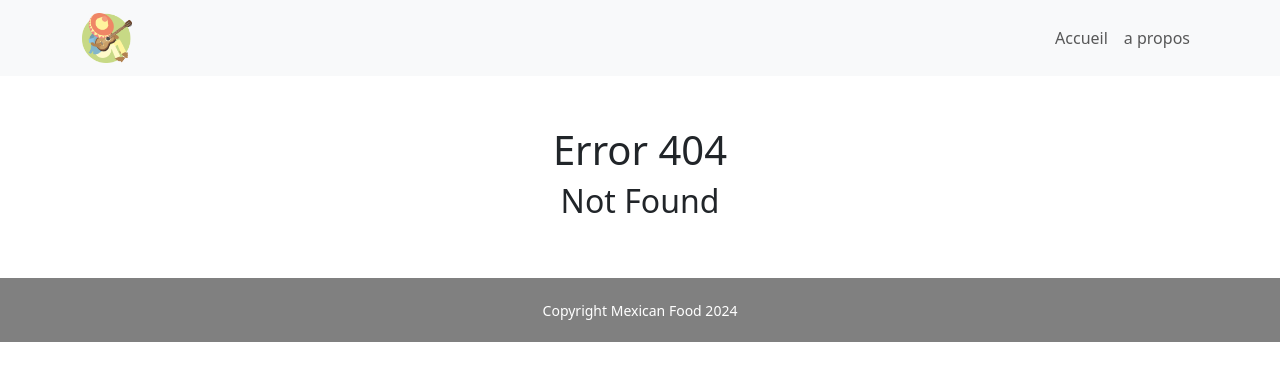
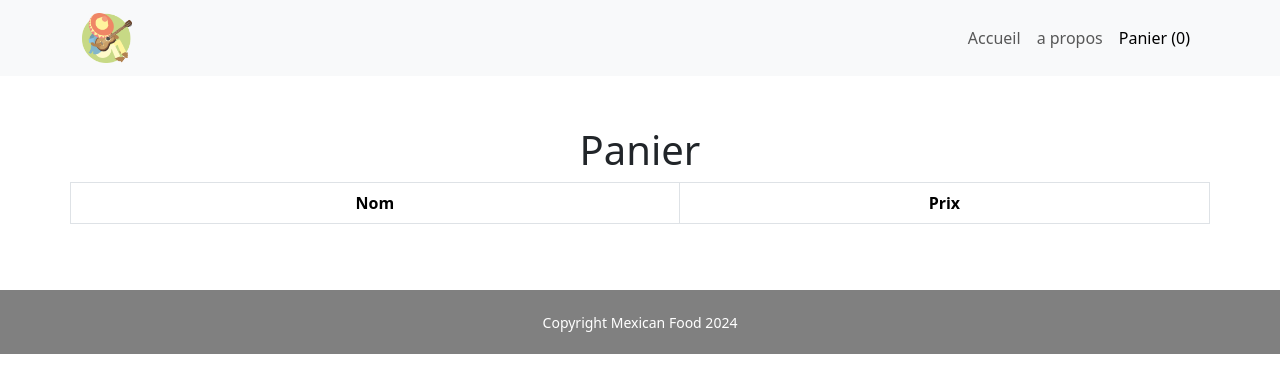
Before and after one commit to MattMatt-aka-Matt/react-app, a React (Create React App) app: page /cart in a window 1280 px wide. Before the commit this address had no page. Shown: the top 392 px of the page. Built offline with nearby package versions, Linux system fonts and the light colour scheme.

Commit message:
add cart

```diff
--- a/src/App.js
+++ b/src/App.js
@@ -2,19 +2,29 @@
 import Home from "./pages/Home.jsx";
 import Layout from "./components/Layout.jsx";
 import { Route, Routes } from "react-router-dom";
+import React, {useState } from 'react';
 import DishDetails from "./pages/DishDetails.jsx";
 import NotFound from "./pages/NotFound.jsx";
 import About from "./pages/About.jsx";
+import Cart from "./pages/Cart.jsx";
 
 function App() {
+
+  const [cart, setCart] = useState([]);
+
+  const addToCart = (item) => {
+    setCart([...cart, item]);
+  };
+
   return (
     <div className="App">
       <Routes>
-        <Route element={<Layout />}>
+      <Route element={<Layout cart={cart}/>}>
           <Route index element={<Home />} />
-          <Route path="/plat/:slug" element={<DishDetails />} />
+          <Route path="/plat/:slug" element={<DishDetails addToCart={addToCart}/>} />
           <Route path="*" element={<NotFound />} />
           <Route path="/about" element={<About />} />
+          <Route path="/cart" element={<Cart cart={cart}/>} />
         </Route>
       </Routes>
     </div>
--- a/src/components/Header.jsx
+++ b/src/components/Header.jsx
@@ -5,7 +5,7 @@
 import { NavLink } from "react-router-dom";
 import logo from "../assets/images/logo.webp";
 
-function Header() {
+function Header({ cart }) {
   return (
     <header>
       <Navbar expand="lg" className="bg-body-tertiary">
@@ -29,6 +29,9 @@
               <NavLink className="nav-link" to="/about">
                 a propos
               </NavLink>
+              <NavLink className="nav-link" to="/cart">
+                Panier ({cart.length})
+              </NavLink>
             </Nav>
           </Navbar.Collapse>
         </Container>
--- a/src/components/Layout.jsx
+++ b/src/components/Layout.jsx
@@ -4,15 +4,16 @@
 import { Outlet } from "react-router-dom";
 
 
-function Layout({ children }) {
+  const Layout = ({cart}) => {
       return (
           <>
-      <Header />
+              <Header cart={cart}/>
               <main>
-        <Outlet />
+                  <Outlet/>
               </main>
-      <Footer />
+              <Footer/>
           </>
       );
-}
+  };
+
   export default Layout;
--- /dev/null
+++ b/src/pages/Cart.jsx
@@ -0,0 +1,33 @@
+import Container from "react-bootstrap/Container";
+import Row from "react-bootstrap/Row";
+import Table from 'react-bootstrap/Table';
+
+const Cart = ({ cart }) => {
+    console.log(cart);
+return (
+    <Container>
+        <Row>
+            <h1>Panier</h1>
+        </Row>
+        <Row>
+            <Table striped bordered hover>
+                <thead>
+                    <tr>
+                        <th>Nom</th>
+                        <th>Prix</th>
+                    </tr>
+                </thead>
+                <tbody>
+                    {cart.map((item, index) => (
+                        <tr key={index}>
+                            <td>{item.name}</td>
+                            <td>{item.price}€</td>
+                        </tr>
+                    ))}
+                </tbody>
+            </Table>
+        </Row>
+    </Container>
+);
+};
+export default Cart;
--- a/src/pages/DishDetails.jsx
+++ b/src/pages/DishDetails.jsx
@@ -1,17 +1,16 @@
-import React, { useEffect, useState } from 'react';
-import { useParams } from 'react-router-dom';
-import { Container, Row, Col, Button } from 'react-bootstrap';
+import React, { useEffect, useState } from "react";
+import { useParams } from "react-router-dom";
+import { Container, Row, Col, Button } from "react-bootstrap";
 import dishesDatas from "../datas/dishes.json";
 
-function DishDetails() {
+function DishDetails({ addToCart }) {
+  const { slug } = useParams();
+  const [dish, setDish] = useState(null);
 
-  const { slug } = useParams();
-  const[dish, setDish] = useState(null);
-
-  useEffect(() =>{
+  useEffect(() => {
     const currentDish = dishesDatas.find((dish) => dish.slug === slug);
     setDish(currentDish);
-  }, [slug])
+  }, [slug]);
 
   return (
     <Container>
@@ -24,10 +23,8 @@
             <h1>{dish.name}</h1>
             <p>{dish.description}</p>
             <p>{dish.price}€</p>
-
-        <Button variant="primary" >
-        bouton
-        </Button>
+            <Button onClick={() => addToCart(dish)}>Ajouter au panier</Button>
+            <Button variant="primary">bouton</Button>
           </Col>
         </Row>
       ) : (
```
Lines whose indentation alone changed are shown as unchanged.
